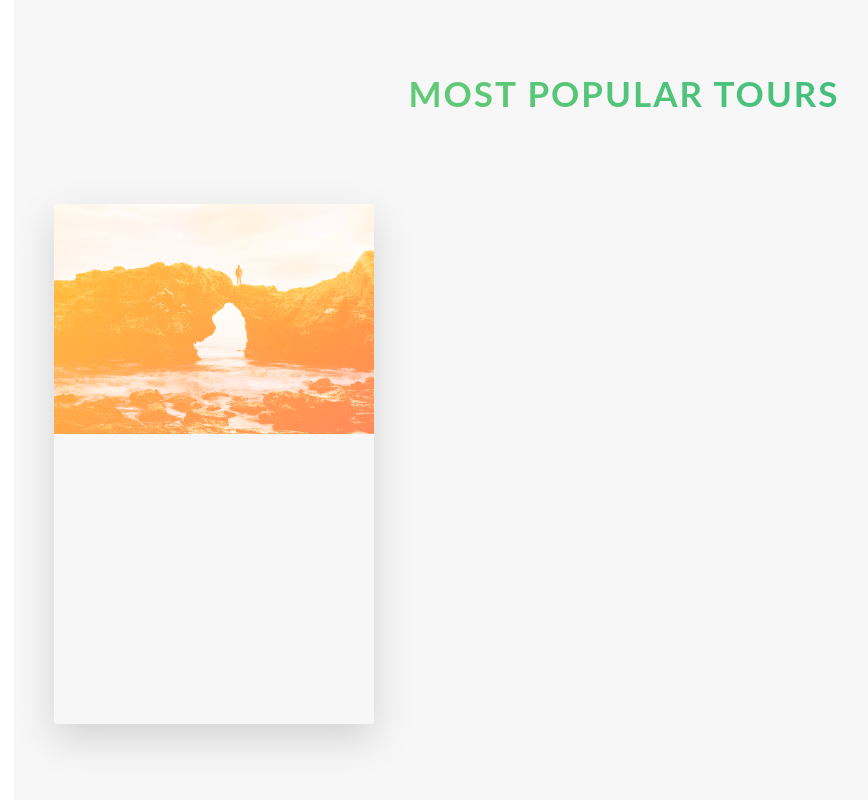
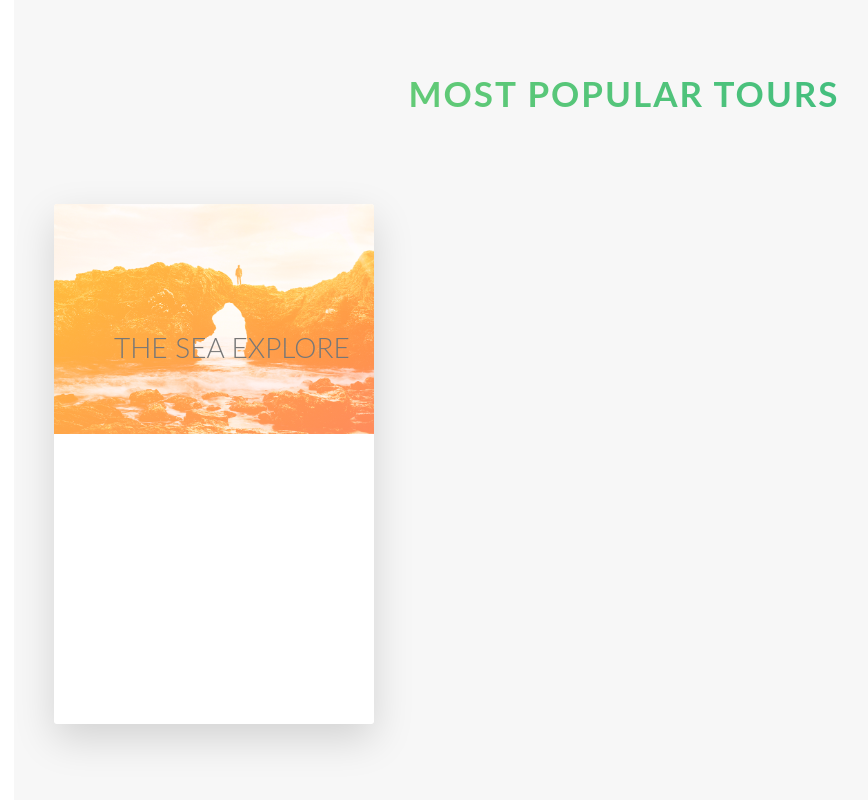
Before and after one commit to kaungMinn/Natour, a website: page practics/index.html in a window 1280 px wide. Shown: the part 2366-3166 px from the top of the page, without its empty margins (16-884 px from the left). Drawn offline with Linux system fonts and the light colour scheme.

Commit message:
added a first haha

```diff
--- a/practics/index.html
+++ b/practics/index.html
@@ -155,7 +155,13 @@
           <div class="col-1-of-3">
             <div class="card">
               <div class="card__side card__side--front">
-                <div class="card__picture card__picture--1"></div>
+                <div class="card__picture card__picture--1">&nbsp;</div>
+
+                <h4 class="card__heading">
+                  <span class="card__heading-span card__heading-span--1">
+                    The Sea Explore
+                  </span>
+                </h4>
               </div>
               <div class="card__side card__side--back"></div>
             </div>
--- a/practics/sass/components/_card.scss
+++ b/practics/sass/components/_card.scss
@@ -16,7 +16,7 @@
     box-shadow: 0 1.5rem 4rem rgba($color-black, 0.15);
 
     &--front {
-      color: white;
+      background-color: $color-white;
     }
 
     &--back {
@@ -25,7 +25,7 @@
         $color-secondary-light,
         $color-secondary-dark
       );
-      color: white;
+
       transform: rotateY(180deg);
     }
   }
@@ -54,4 +54,14 @@
         url(../../../img/nat-5.jpg);
     }
   }
+
+  &__heading {
+    font-size: 2.8rem;
+    font-weight: 300;
+    text-transform: uppercase;
+    position: absolute;
+    top: 12rem;
+    right: 2rem;
+    width: 75%;
+  }
 }
```
Also changed, not shown: practics/css/style.css.
